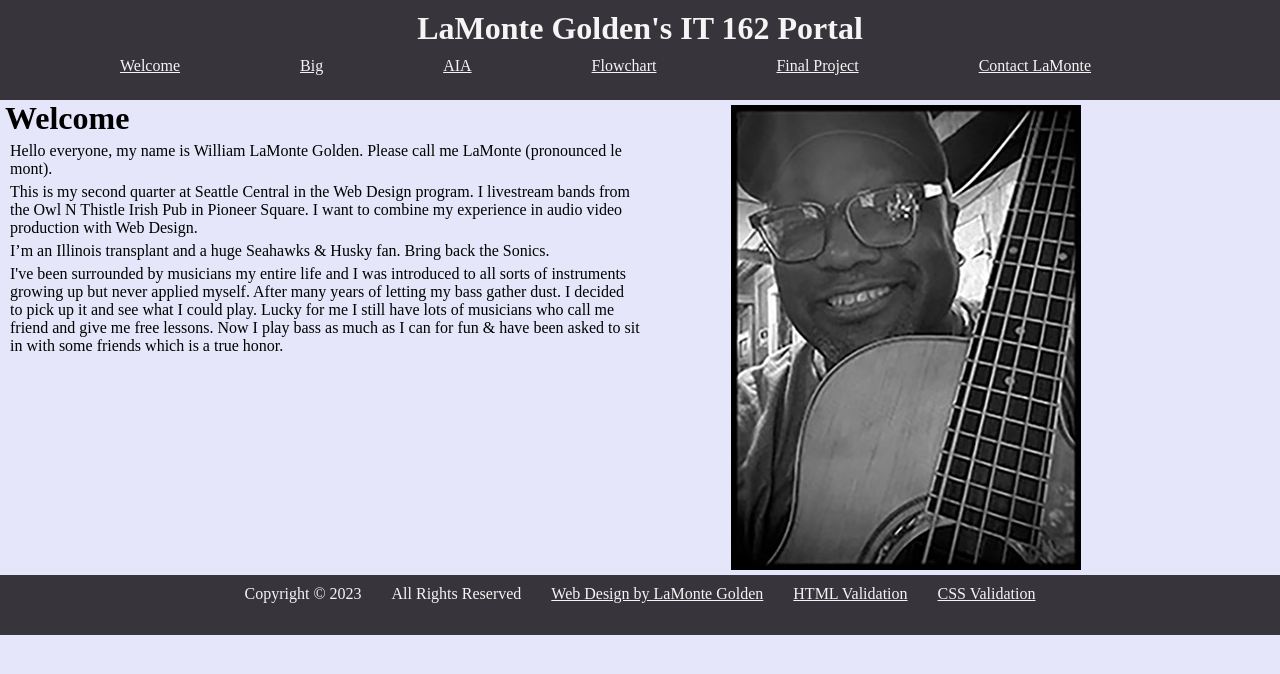
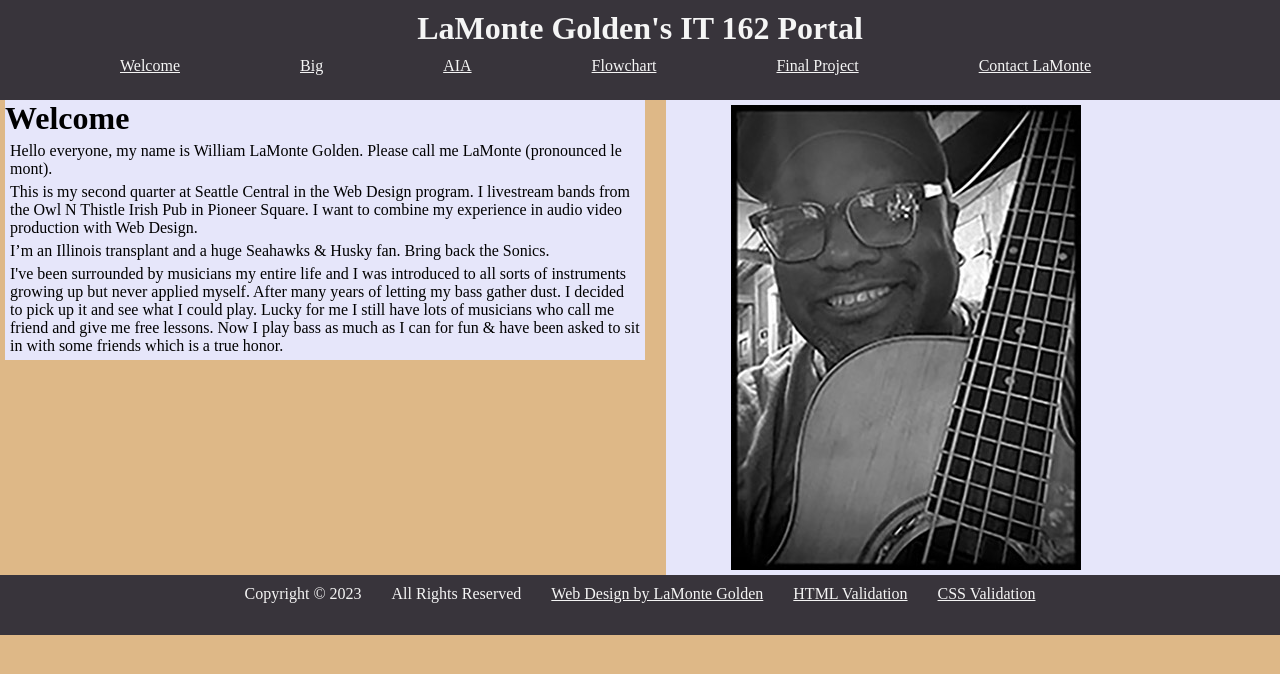
Before and after one commit to lamonte24kG/it162, a PHP site: page / in a window 1280 px wide. Shown: the top 674 px of the page. Run offline with PHP 8.4, Linux system fonts and the light colour scheme.

Commit message:
Add files via upload

```diff
--- a/it162/css/styles.css
+++ b/it162/css/styles.css
@@ -5,7 +5,7 @@
 }
 
 body{
-    background: lavender;
+    background: burlywood;
 }
 /* header */
 header{
@@ -72,10 +72,6 @@ img{
 
 /*footer */
 
-.footer {
-    clear: both;
-}
-
 footer {
     height: 60px;
     background: rgb(56, 52, 59);
```
